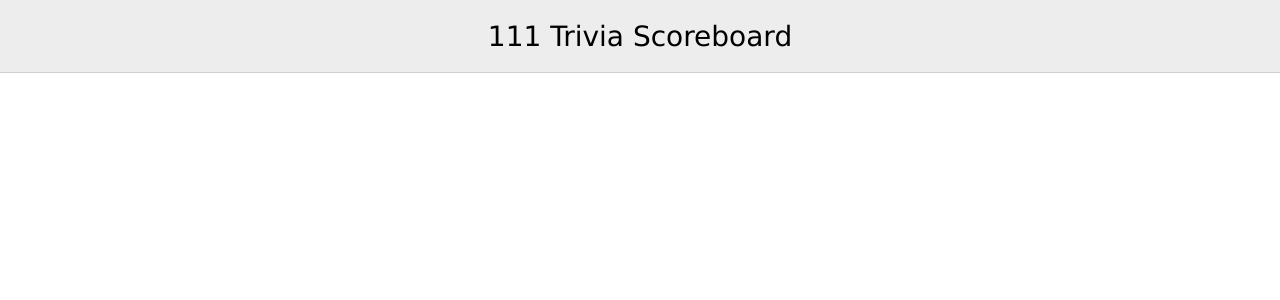
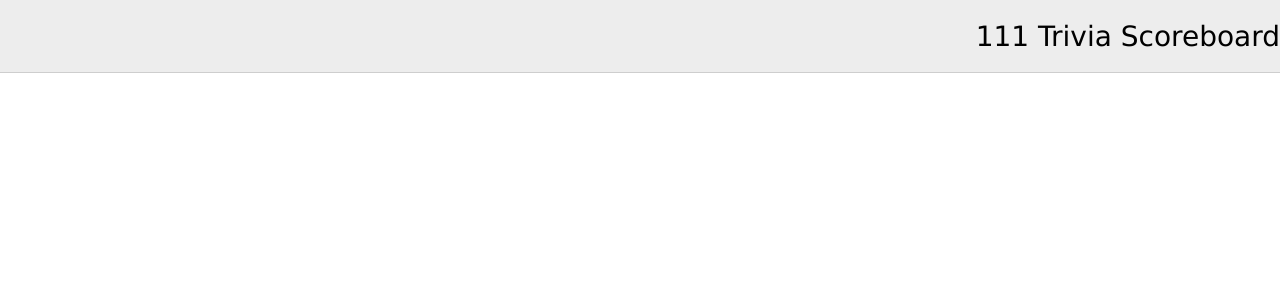
Before and after one commit to jjwyse/trivia-scoreboard, a Node server app: page / in a window 1280 px wide. Shown: the top 300 px of the page. Run offline with Node 20, Linux system fonts and the light colour scheme; data that the repository does not hold is empty; some libraries are stand-ins or nearby versions.

Commit message:
right-align header

```diff
--- a/public/stylesheets/trivia-scoreboard.css
+++ b/public/stylesheets/trivia-scoreboard.css
@@ -11,7 +11,7 @@ body {
     background-color: #ededed;
     border-bottom: 1px solid #cecece;
     border-top: 1px solid #ededed;
-    text-align: center;
+    text-align: right;
 }
 
 .content ul {
```
